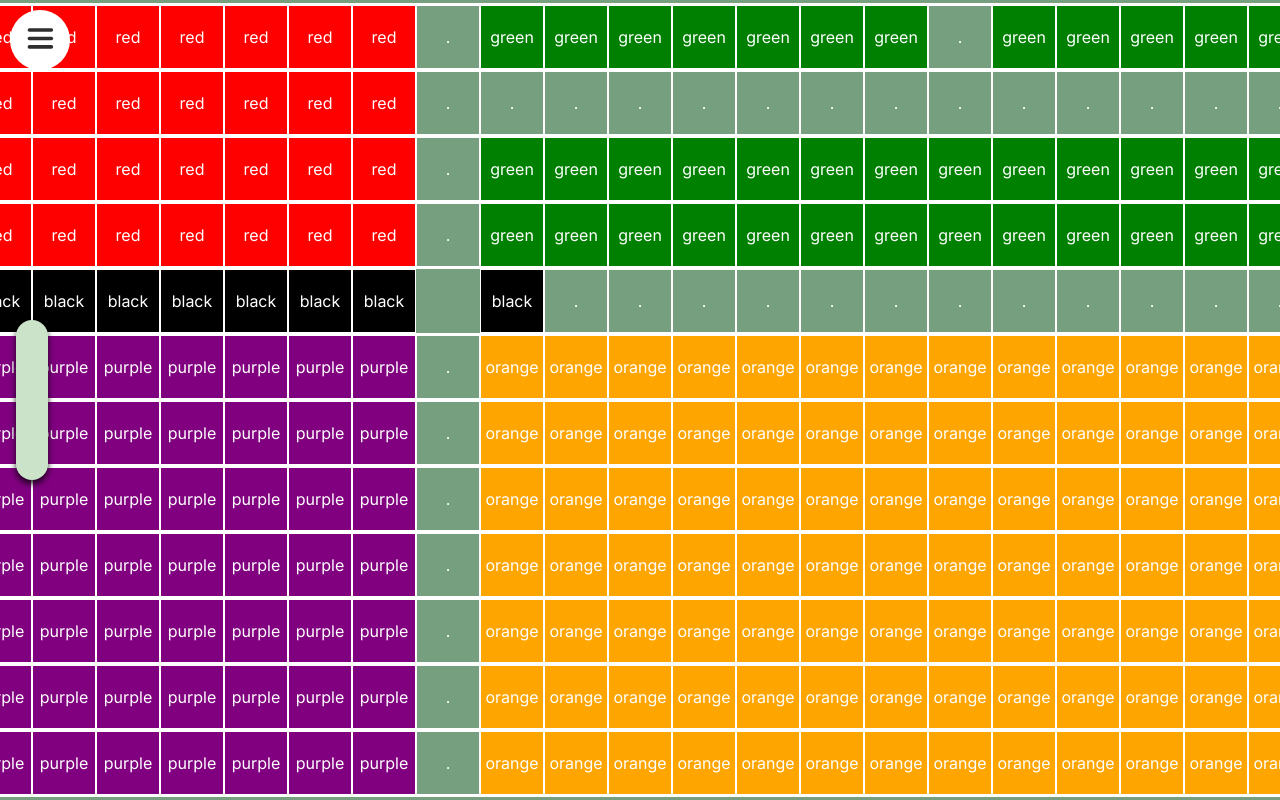
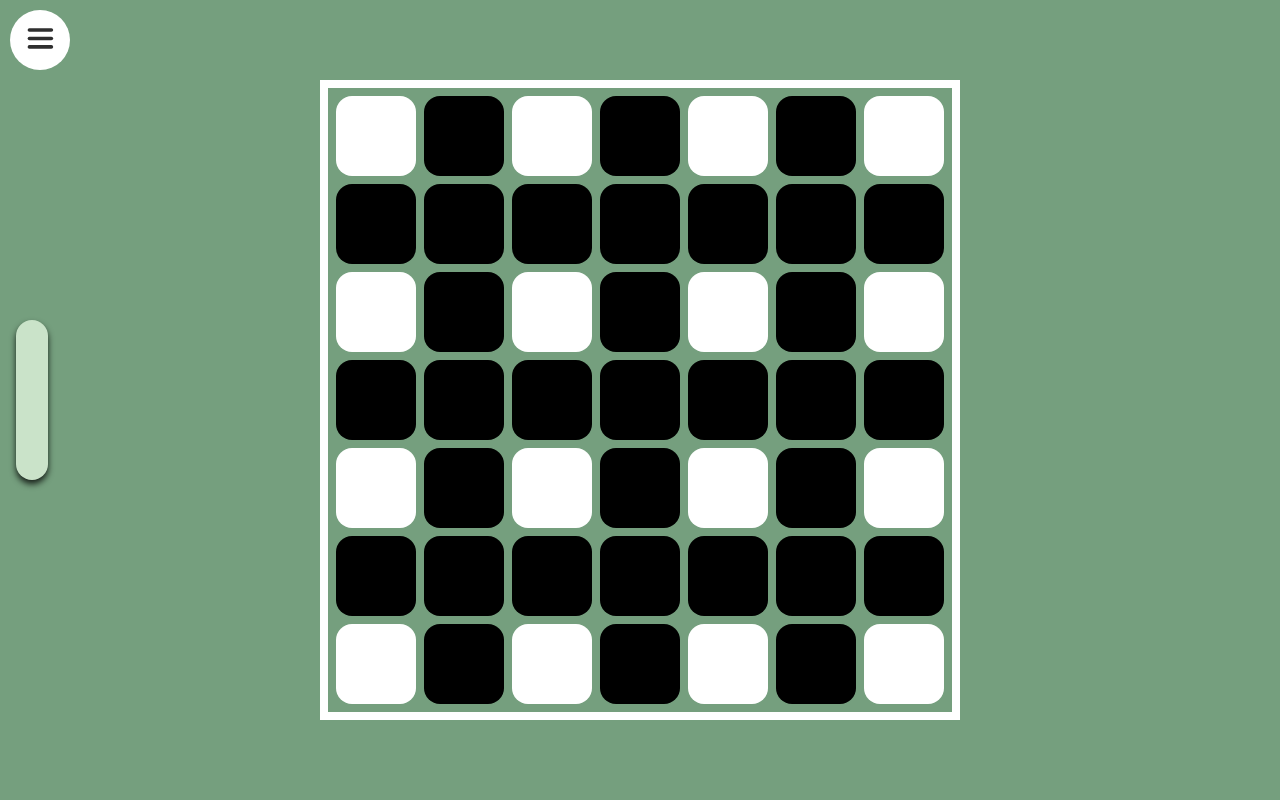
Before and after one commit to Will-H007/Fish-Pond, a Next.js app in the folder portfolio/: page /aboutme in a window 1280 px wide. Built offline with nearby package versions, Linux system fonts and the light colour scheme.

Commit message:
grid initial setup

```diff
--- a/portfolio/app/aboutme/page.tsx
+++ b/portfolio/app/aboutme/page.tsx
@@ -2,8 +2,7 @@
 import React, { useState } from 'react';
 import Card from '@/component/main/card';
 import { AnimateNav } from '@/component/navbar/newnav';
-import Maze from '@/component/maze/dashboard/maze';
-import Grid from '@/component/maze/gridmaze';
+import Gameboard from '@/component/maze/dashboard/gameboard';
 const ExperiencePage: React.FC = () => {
   const [isCardOpen, setIsCardOpen] = useState(true);
 
@@ -14,11 +13,6 @@ const ExperiencePage: React.FC = () => {
   return (
     <div style={{ overflow: 'hidden',     width: '100%',
     height: '100vh', backgroundColor: '#759f7e', overflowY:"auto"}}>
-
-
-
-
-
 
         <div style={{ width: '100%', height: '100%', display: 'flex', justifyContent: 'start', alignItems: 'center', zIndex:-1, overflowY:"auto" }}>
 
@@ -59,18 +53,14 @@ const ExperiencePage: React.FC = () => {
 
               borderRadius: '0.5em',
 
-              padding: '1em',
-
-              // boxShadow: '0 4px 6px rgba(0, 0, 0, 0.8)',
               zIndex: 1,
 
 
-              gap:"1em"
             }}
           >
 
-            {/* <Maze/> */}
-            <Grid/>
+            <Gameboard/>
+
 
           </div>
         </div>
--- /dev/null
+++ b/portfolio/app/css/gameboard.css
@@ -0,0 +1,54 @@
+/* gameboard.css */
+
+#gameboard {
+
+    /* --grid-size:7;
+    --cell-size: 10vmin;
+    --cell-gap: 1vmin; */
+    display: grid;
+    grid-template-columns: repeat(var(--grid-size), var(--cell-size));
+    grid-template-rows: repeat(var(--grid-size), var(--cell-size));
+    background-color: transparent;
+    gap: var(--cell-gap);
+    border: 1vmin solid white;
+    padding: var(--cell-gap)
+
+}
+
+
+.cell{
+    background-color: white;
+    border-radius: 1vmin;
+}
+
+.gap{
+    background-color: black;
+    border-radius: 1vmin;
+}
+
+
+.tile {
+    --x: 0;
+    --y: 1;
+    --shiftX: 4.66;
+    --shiftY: 1;
+    position: absolute;
+    display: flex;
+    justify-content: center;
+    align-items: center;
+    background-color: red;
+    width: var(--cell-size);
+    height: var(--cell-size);
+    top: calc((var(--y) + var(--shiftY)) * (var(--cell-size) + var(--cell-gap)) + var(--cell-gap)); /* Removed the extra '+' */
+    left: calc((var(--x) + var(--shiftX)) * (var(--cell-size) + var(--cell-gap)) + 2 * var(--cell-gap));
+    border-radius: 1vmin;
+    animation: show 200ms ease-in-out;
+    transition: 100s ease-in-out;
+}
+
+@keyframes show{
+    0%{
+        opacity: 0.5;
+        transform: scale(0);
+    }
+}
--- /dev/null
+++ b/portfolio/component/maze/dashboard/gameboard.tsx
@@ -0,0 +1,65 @@
+import React, { useEffect } from 'react';
+import '../../../app/css/gameboard.css';
+import Grid from './grid';
+
+const Normal: React.FC = () => {
+  return (
+    <>
+      <div className='cell'></div>
+      <div className='gap'></div>
+      <div className='cell'></div>
+      <div className='gap'></div>
+      <div className='cell'></div>
+      <div className='gap'></div>
+      <div className='cell'></div>
+    </>
+  );
+};
+
+const Gap: React.FC = () => {
+  return (
+    <>
+      <div className='gap'></div>
+      <div className='gap'></div>
+      <div className='gap'></div>
+      <div className='gap'></div>
+      <div className='gap'></div>
+      <div className='gap'></div>
+      <div className='gap'></div>
+    </>
+  );
+};
+
+const Gameboard: React.FC = () => {
+
+  useEffect(() => {
+    // Get the gameboard element
+    const gameboardElement = document.getElementById('gameboard');
+    console.log("gameboardElement:", gameboardElement);
+
+    // Create an instance of the Grid class and pass the gameboard element
+    const grid = new Grid(gameboardElement);
+    console.log("Grid instance:", grid);
+
+    // Cleanup logic (optional)
+    return () => {
+        // Any cleanup logic, e.g., removing event listeners
+    };
+}, []);
+
+
+  return (
+    <div id='gameboard'>
+      <Normal />
+      <Gap />
+      <Normal />
+      <Gap />
+      <Normal />
+      <Gap />
+      <Normal />
+      <div className='tile'></div>
+    </div>
+  );
+};
+
+export default Gameboard;
--- /dev/null
+++ b/portfolio/component/maze/dashboard/grid.tsx
@@ -0,0 +1,48 @@
+import { useEffect } from "react";
+
+const GRID_SIZE = 7;
+const CELL_SIZE = '10vmin'; // Adjusted to be a string
+const CELL_GAP = '1vmin'; // Adjusted to be a string
+
+export default class Grid {
+    private gridElement: HTMLElement | null;
+
+    constructor(gridElement: HTMLElement | null) {
+        console.log('Grid constructor called with element:', gridElement);
+        this.gridElement = gridElement;
+
+        if (this.gridElement) {
+            this.setGridStyles();
+            this.setCellAndGapStyles('white','black','1em');
+        }
+    }
+
+    private setGridStyles() {
+        // Set grid styles
+        this.gridElement!.style.display = 'grid';
+        this.gridElement!.style.gridTemplateColumns = `repeat(${GRID_SIZE}, ${CELL_SIZE})`;
+        this.gridElement!.style.gridTemplateRows = `repeat(${GRID_SIZE}, ${CELL_SIZE})`;
+        this.gridElement!.style.backgroundColor = 'transparent';
+        this.gridElement!.style.gap = CELL_GAP;
+        this.gridElement!.style.border = `1vmin solid white`;
+        this.gridElement!.style.padding = CELL_GAP;
+    }
+
+    // Rest of the class...
+
+    public setCellAndGapStyles(cellBackgroundColor: string, gapBackgroundColor: string, borderRadius: string) {
+        // Set styles for .cell elements
+        const cellElements = this.gridElement!.querySelectorAll('.cell');
+        cellElements.forEach((cellElement) => {
+            (cellElement as HTMLElement).style.backgroundColor = cellBackgroundColor;
+            (cellElement as HTMLElement).style.borderRadius = borderRadius;
+        });
+
+        // Set styles for .gap elements
+        const gapElements = this.gridElement!.querySelectorAll('.gap');
+        gapElements.forEach((gapElement) => {
+            (gapElement as HTMLElement).style.backgroundColor = gapBackgroundColor;
+            (gapElement as HTMLElement).style.borderRadius = borderRadius;
+        });
+    }
+}
--- a/portfolio/component/maze/gridmaze.tsx
+++ /dev/null
@@ -1,170 +0,0 @@
-import React, { createRef } from 'react';
-
-const gridItemStyle: React.CSSProperties = {
-  display: 'flex',
-  justifyContent: 'center',
-  alignItems: 'center',
-  backgroundColor: '#476343',
-  height: '4em',
-  width: '4em',
-  color:"white",
-  border: '1px solid #fff',
-};
-
-const column: React.CSSProperties = {
-  display: 'grid',
-  gridTemplateColumns: 'repeat(23, 1fr)',
-
-  border: '1px solid #fff',
-};
-
-const row: React.CSSProperties = {
-  display: 'grid',
-  gridTemplateRows: 'repeat(12, 1fr)',
-  border: '1px solid #fff',
-};
-
-interface GridState {
-    grid: string[][];
-    animatedCellPosition: { row: number; col: number } | null;
-  }
-
-
-class Grid extends React.Component<{}, GridState> {
-    private cellRefs: React.RefObject<HTMLDivElement>[][] = [];
-    constructor(props: {}) {
-        super(props);
-
-        // Initialize a 2D array to represent the grid
-        this.state = {
-          grid: Array.from({ length: 12 }, () => Array(23).fill('.')),
-          animatedCellPosition: null,
-        };
-      }
-
-
-
-
-  fillgrid(row: number, col: number, startingpoint:{x:number, y:number}) {
-    // Create a 2D array representing the entire grid
-    const smallgrid = Array.from({ length: col }, (_, rowIndex) =>
-        Array(row).fill(null).map((_, colIndex) =>
-        ({ col: colIndex + startingpoint.x ,row: rowIndex + startingpoint.y  }))
-    );
-    // Flatten the 2D array to get a 1D array of coordinates
-    const flatSmallGrid = smallgrid.flat();
-    // Update the color for the specified coordinates
-    return flatSmallGrid
-  }
-
-
-
-  // Function to update color at specified coordinates
-  updateColorAtCoordinates = (coordinates: { row: number; col: number }[], color: string) => {
-    this.setState((prevState) => {
-      const newGrid = prevState.grid.map((row) => [...row]);
-
-      coordinates.forEach((coord) => {
-        const { row, col } = coord;
-        if (newGrid[row] && newGrid[row][col]) {
-          newGrid[row][col] = color;
-        }
-      });
-
-      return { grid: newGrid, animatedCellPosition: null  };
-    });
-  };
-
-
-  animateCell = async (start: { row: number; col: number }, end: { row: number; col: number }) => {
-    // Calculate the path between start and end
-    const path = this.calculatePath(start, end);
-
-    // Animate the cell along the path
-    for (const position of path) {
-      this.setState({ animatedCellPosition: position });
-
-      // Wait for a short delay between each step (adjust the delay as needed)
-      await new Promise((resolve) => setTimeout(resolve, 200));
-    }
-  };
-
-  calculatePath = (start: { row: number; col: number }, end: { row: number; col: number }) => {
-    const path: { row: number; col: number }[] = [];
-
-    // Calculate the linear path between start and end
-    const deltaX = end.col - start.col;
-    const deltaY = end.row - start.row;
-    const steps = Math.max(Math.abs(deltaX), Math.abs(deltaY));
-
-    for (let i = 0; i <= steps; i++) {
-      const col = start.col + (i * deltaX) / steps;
-      const row = start.row + (i * deltaY) / steps;
-
-      path.push({ row: Math.round(row), col: Math.round(col) });
-    }
-
-    return path;
-  };
-
-
-
-  componentDidMount() {
-    // Example: Change the color of cell at (2, 3) to 'red' after component mounts
-    console.log(this.cellRefs)
-    const component1 = this.fillgrid(8,4, {x: 0,y:0})
-    this.updateColorAtCoordinates(component1,'red')
-    const component2= this.fillgrid(7, 1, {x: 9,y:0})
-    this.updateColorAtCoordinates(component2,'green')
-    const component3= this.fillgrid(6, 1, {x: 17,y:0})
-    this.updateColorAtCoordinates(component3,'green')
-    const component4= this.fillgrid(14, 2, {x: 9,y:2})
-    this.updateColorAtCoordinates(component4,'green')
-    const component5= this.fillgrid(8, 7, {x: 0,y:5})
-    this.updateColorAtCoordinates(component5,'purple')
-    const component6= this.fillgrid(14, 7, {x: 9,y:5})
-    this.updateColorAtCoordinates(component6,'orange')
-
-
-    const black= this.fillgrid(10, 1, {x: 0,y:4})
-    this.updateColorAtCoordinates(black,'black')
-
-
-    const start = { row: 4, col: 0 };
-    const end = { row: 4, col: 8 };
-    // Example: Animate the movement of the cell from start to end
-    this.animateCell(start, end);
-  }
-
-  render() {
-    return (
-        <div>
-      <div style={row}>
-        {this.state.grid.map((row, rowIndex) => (
-          <div key={rowIndex} style={column}>
-            {row.map((cell, colIndex) => (
-              <div key={colIndex}   style={{
-                ...gridItemStyle,
-                backgroundColor: cell,
-                transform:
-                  this.state.animatedCellPosition &&
-                  rowIndex === this.state.animatedCellPosition.row &&
-                  colIndex === this.state.animatedCellPosition.col
-                    ? 'translateX(4em)' // Adjust the translation based on your grid cell size
-                    : 'none',
-              }}  >
-            {/* {`(${colIndex},${rowIndex})`} */}
-                {cell}
-              </div>
-            ))}
-          </div>
-        ))}
-      </div>
-      </div>
-    );
-  }
-
-
-}
-
-export default Grid;
--- a/portfolio/component/tabs/skill/graphs/examplebar.tsx
+++ b/portfolio/component/tabs/skill/graphs/examplebar.tsx
@@ -49,7 +49,7 @@ function Example() {
         <>
             {/* Stacked chart */}
 
-                    <canvas ref={chartRef} style={{maxHeight:"15em", maxWidth:"35em"}}></canvas>
+                    <canvas ref={chartRef} ></canvas>
 
         </>
     )
```
